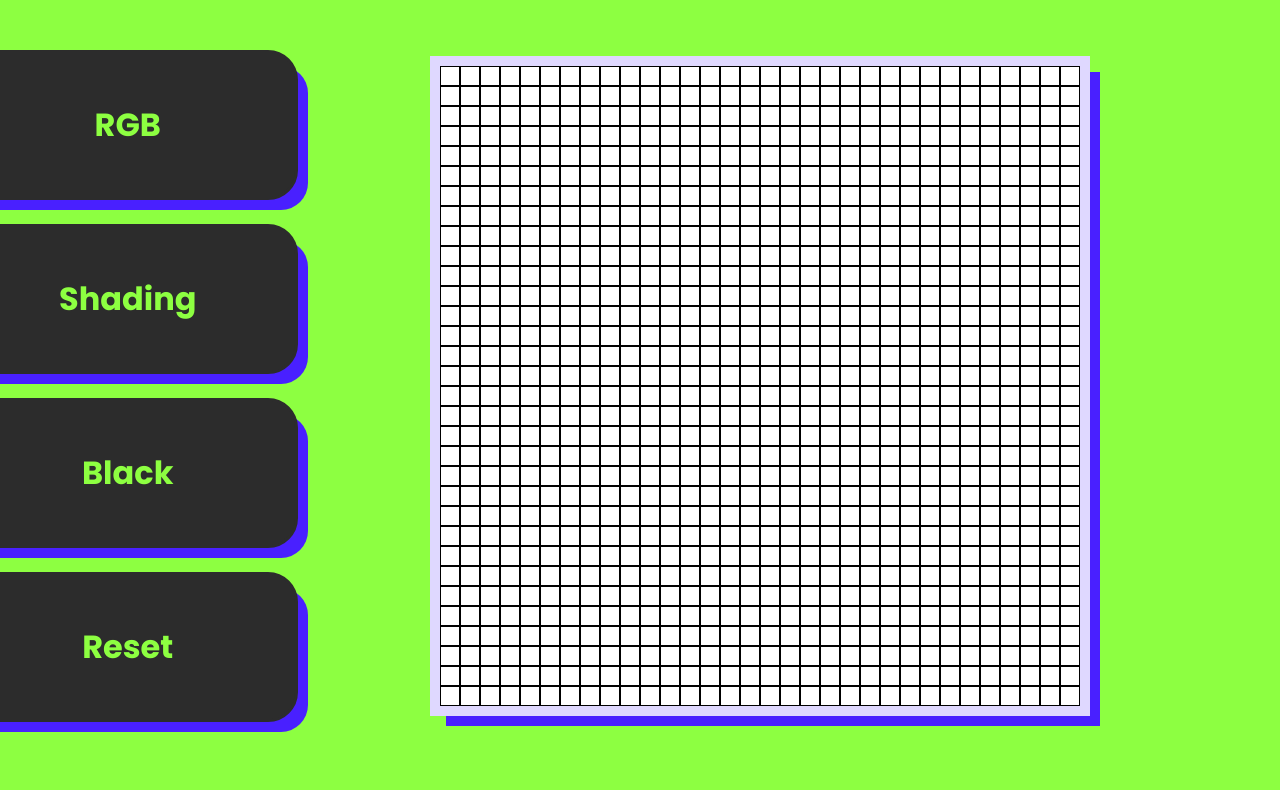
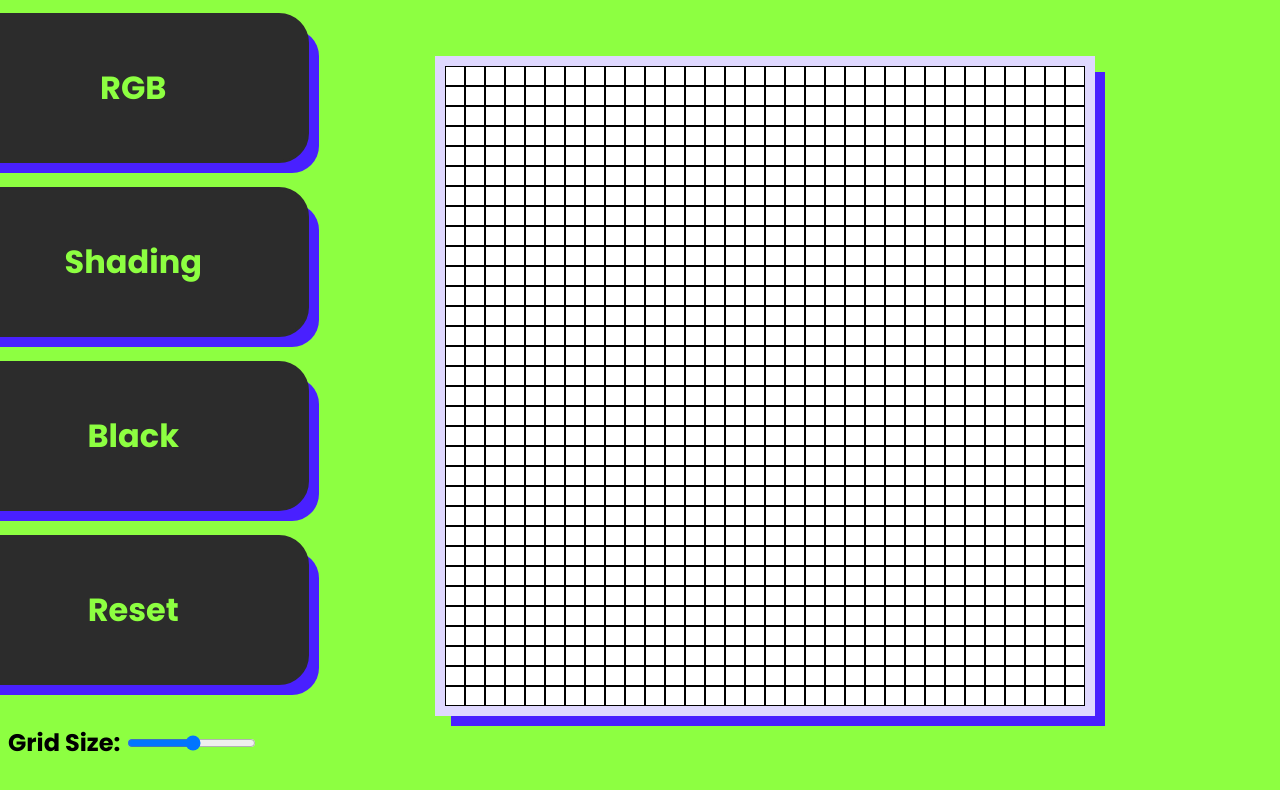
Before and after one commit to Kan1shak/div-canvas, a plain HTML site: page index.html in a window 1280 px wide. Drawn offline with Linux system fonts and the light colour scheme.

Commit message:
Add slider for changing grid Size

```diff
--- a/index.html
+++ b/index.html
@@ -16,6 +16,9 @@
             <div class="toggle shading">Shading</div>
             <div class="toggle single-color">Black</div>
             <div class="reset">Reset</div>
+            <div class="grid-size">Grid Size:
+                <input type="range" id="gridSlider" min="1" max="100">
+            </div>
         </div>
         <div class="container">
 
--- a/main.js
+++ b/main.js
@@ -3,11 +3,10 @@ const canvasHeight = 32;
 var r,g,b;
 var colorOption;
 const container = document.querySelector('.container');
-// const rgbButton = document.querySelector('.rgb');
-// const shadingButton = document.querySelector('.shading');
-// const singleColorButton = document.querySelector('.single-color');
 const resetButton = document.querySelector('.reset');
 const toggeleButtons = document.querySelectorAll('.toggle');
+const gridSlider = document.getElementById('gridSlider');
+
 function RandomColor() {
     const r = Math.ceil(Math.random() * 300);
     const g = Math.ceil(Math.random() * 300);
--- a/styles.css
+++ b/styles.css
@@ -60,3 +60,10 @@ body {
 .toggle:active, .reset:active{
     background-color: rgb(94, 216, 12);
 }
+
+.grid-size {
+    padding-top: 1rem;
+    font-family: 'Poppins', sans-serif;
+    font-size: 1.5rem;
+    font-weight: 700;
+}
```
